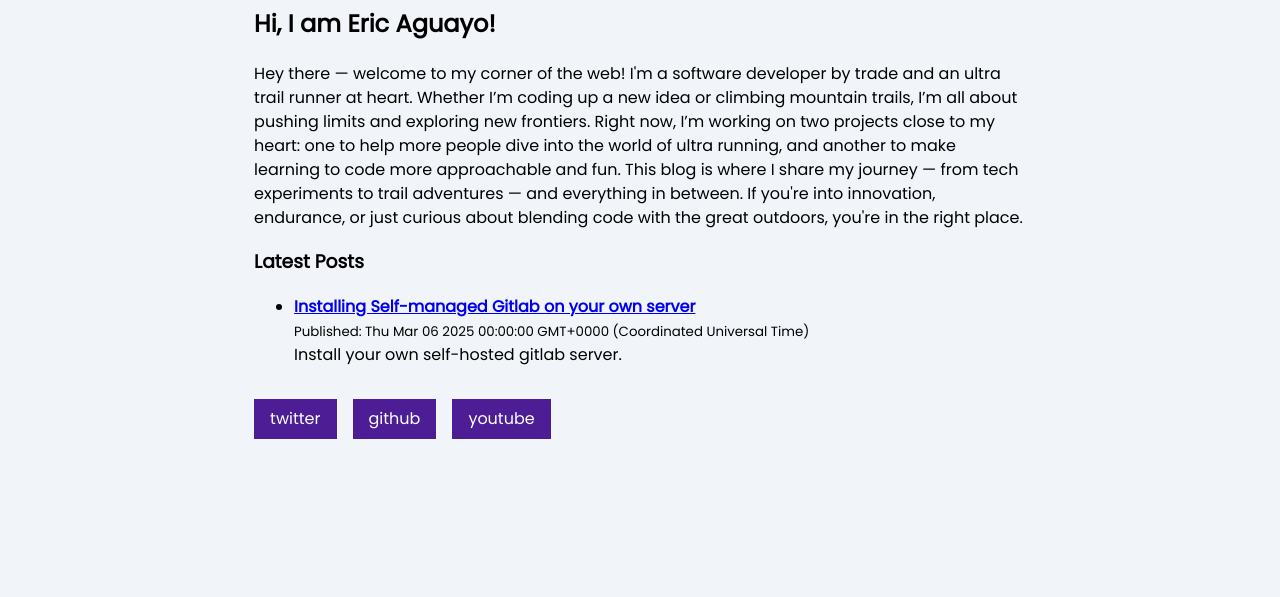
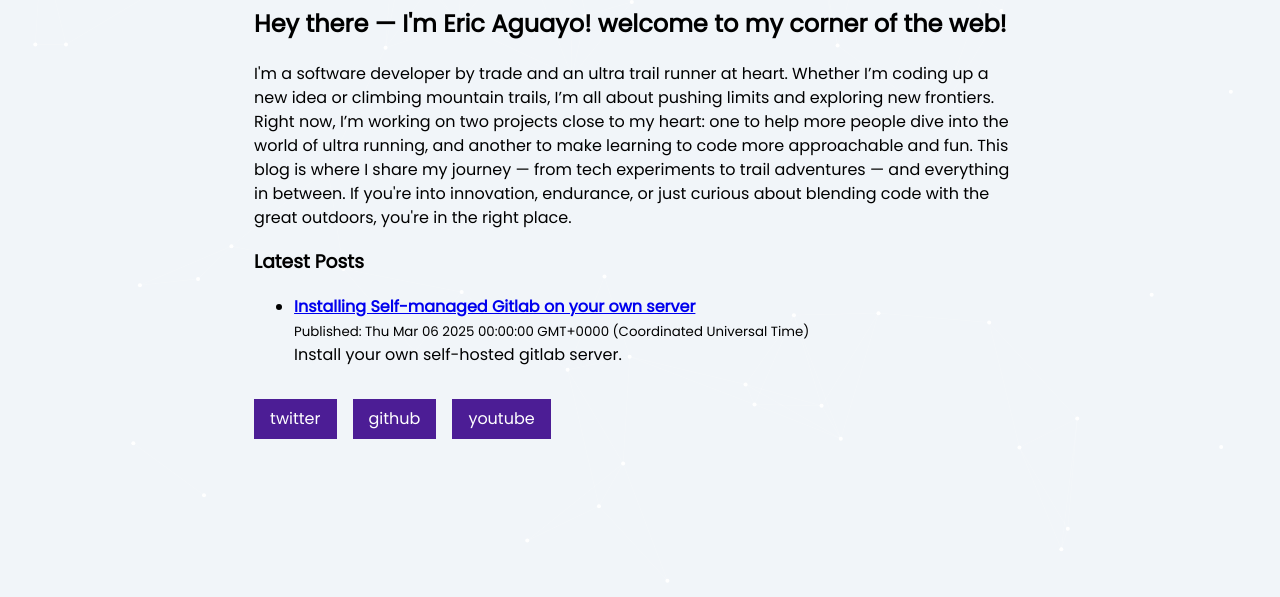
Before and after one commit to ericmaster/ericmaster.github.io, an Astro site: page / in a window 1280 px wide. Shown: the part 203-800 px from the top of the page. Built offline with nearby package versions, Linux system fonts and the light colour scheme; Astro itself is replaced by a stand-in of ours.

Commit message:
Moar Updates!

```diff
--- /dev/null
+++ b/public/assets/constellation.js
@@ -0,0 +1,84 @@
+const canvas = document.getElementById('constellation-bg');
+const ctx = canvas.getContext('2d');
+let width = window.innerWidth;
+let height = window.innerHeight;
+canvas.width = width;
+canvas.height = height;
+
+const STAR_COUNT = 60;
+const STAR_RADIUS = 2;
+const LINE_DISTANCE = 140;
+const stars = [];
+
+function random(min, max) {
+  return Math.random() * (max - min) + min;
+}
+
+function createStars() {
+  for (let i = 0; i < STAR_COUNT; i++) {
+    stars.push({
+      x: random(0, width),
+      y: random(0, height),
+      vx: random(-0.3, 0.3),
+      vy: random(-0.3, 0.3)
+    });
+  }
+}
+
+function drawStars() {
+  ctx.clearRect(0, 0, width, height);
+  // Draw lines
+  ctx.save();
+  ctx.strokeStyle = 'rgba(255,255,255,0.15)';
+  ctx.lineWidth = 1;
+  for (let i = 0; i < STAR_COUNT; i++) {
+    for (let j = i + 1; j < STAR_COUNT; j++) {
+      const dx = stars[i].x - stars[j].x;
+      const dy = stars[i].y - stars[j].y;
+      const dist = Math.sqrt(dx * dx + dy * dy);
+      if (dist < LINE_DISTANCE) {
+        ctx.beginPath();
+        ctx.moveTo(stars[i].x, stars[i].y);
+        ctx.lineTo(stars[j].x, stars[j].y);
+        ctx.stroke();
+      }
+    }
+  }
+  ctx.restore();
+  // Draw stars
+  ctx.save();
+  ctx.fillStyle = '#fff';
+  for (let i = 0; i < STAR_COUNT; i++) {
+    ctx.beginPath();
+    ctx.arc(stars[i].x, stars[i].y, STAR_RADIUS, 0, Math.PI * 2);
+    ctx.fill();
+  }
+  ctx.restore();
+}
+
+function animateStars() {
+  for (let i = 0; i < STAR_COUNT; i++) {
+    stars[i].x += stars[i].vx;
+    stars[i].y += stars[i].vy;
+    // Bounce off edges
+    if (stars[i].x < 0 || stars[i].x > width) stars[i].vx *= -1;
+    if (stars[i].y < 0 || stars[i].y > height) stars[i].vy *= -1;
+  }
+}
+
+function loop() {
+  drawStars();
+  animateStars();
+  requestAnimationFrame(loop);
+}
+
+function resize() {
+  width = window.innerWidth;
+  height = window.innerHeight;
+  canvas.width = width;
+  canvas.height = height;
+}
+
+window.addEventListener('resize', resize);
+createStars();
+loop();
--- a/src/components/LatestPosts.astro
+++ b/src/components/LatestPosts.astro
@@ -1,20 +1,75 @@
 ---
-// Props: posts: Array<{ title: string, pubDate: string, description: string, url: string }>
-const { posts } = Astro.props;
+// Automatically import all markdown posts from the posts folder
+const allPosts = Object.entries(
+  await import.meta.glob("../pages/posts/*.md", { eager: true })
+).map(([filePath, post]) => {
+  // Defensive: ensure post is an object and has frontmatter
+  if (!post || typeof post !== "object" || !("frontmatter" in post))
+    return null;
+  const frontmatter =
+    (post as { frontmatter?: Record<string, any> }).frontmatter || {};
+  if ("published" in frontmatter && frontmatter.published === false)
+    return null;
+  const fileName = filePath.split("/").pop() || "";
+  return {
+    title: "title" in frontmatter ? frontmatter.title : fileName,
+    pubDate:
+      "pubDate" in frontmatter
+        ? frontmatter.pubDate
+        : "date" in frontmatter
+          ? frontmatter.date
+          : "",
+    description: "description" in frontmatter ? frontmatter.description : "",
+    url: `/posts/${fileName.replace(/\.md$/, "")}`,
+  };
+});
+const latestPosts = (
+  allPosts as Array<{
+    title: string;
+    pubDate: string;
+    description: string;
+    url: string;
+  } | null>
+)
+  .filter(
+    (
+      p
+    ): p is {
+      title: string;
+      pubDate: string;
+      description: string;
+      url: string;
+    } => p !== null
+  )
+  .sort((a, b) =>
+    b && a && b.pubDate && a.pubDate ? b.pubDate.localeCompare(a.pubDate) : 0
+  )
+  .slice(0, 5);
 ---
+
 <section>
   <h3>Latest Posts</h3>
   <ul>
-    {posts.length === 0 ? (
+    {
+      latestPosts.length === 0 ? (
         <li>No posts yet.</li>
       ) : (
-      posts.map(post => (
+        latestPosts.map((post) => (
           <li>
-          <a href={post.url}><strong>{post.title}</strong></a><br />
-          <small>Published: {post.pubDate}</small><br />
+            <>
+              <a href={post.url}>
+                <strong>{post.title}</strong>
+              </a>
+              <br />
+            </>
+            <>
+              <small>Published: {post.pubDate}</small>
+              <br />
+            </>
             <span>{post.description}</span>
           </li>
         ))
-    )}
+      )
+    }
   </ul>
 </section>
--- a/src/layouts/BaseLayout.astro
+++ b/src/layouts/BaseLayout.astro
@@ -14,6 +14,7 @@ const { pageTitle } = Astro.props;
     <title>Eric Aguayo (Ericmaster) | {pageTitle}</title>
   </head>
   <body>
+    <canvas id="constellation-bg" style="position:fixed;top:0;left:0;width:100vw;height:100vh;z-index:-1;"></canvas>
     <Header />
     <h1>{pageTitle}</h1>
     <slot />
@@ -21,5 +22,6 @@ const { pageTitle } = Astro.props;
     <script>
       import "../scripts/menu.js";
     </script>
+    <script src="/assets/constellation.js" is:inline></script>
   </body>
 </html>
--- a/src/layouts/MarkdownPostLayout.astro
+++ b/src/layouts/MarkdownPostLayout.astro
@@ -23,22 +23,3 @@ const { frontmatter } = Astro.props;
 
   <slot />
 </BaseLayout>
-<style>
-  a {
-    color: #00539f;
-  }
-
-  .tags {
-    display: flex;
-    flex-wrap: wrap;
-  }
-
-  .tag {
-    margin: 0.25em;
-    border: dotted 1px #a1a1a1;
-    border-radius: 0.5em;
-    padding: 0.5em 1em;
-    font-size: 1.15em;
-    background-color: #f8fcfd;
-  }
-</style>
--- a/src/pages/index.astro
+++ b/src/pages/index.astro
@@ -2,52 +2,20 @@
 import BaseLayout from "../layouts/BaseLayout.astro";
 import LatestPosts from "../components/LatestPosts.astro";
 const pageTitle = "Home";
-
-// Automatically import all markdown posts from the posts folder
-const allPostImports = Object.entries(
-  await import.meta.glob("./posts/*.md", { eager: true })
-);
-const allPosts = allPostImports
-  .map(([filePath, post]) => {
-    // Defensive: ensure post is an object and has frontmatter
-    if (!post || typeof post !== "object" || !("frontmatter" in post))
-      return null;
-    const frontmatter =
-      (post as { frontmatter?: Record<string, any> }).frontmatter || {};
-    if ("published" in frontmatter && frontmatter.published === false)
-      return null;
-    const fileName = filePath.split("/").pop() || "";
-    return {
-      title: "title" in frontmatter ? frontmatter.title : fileName,
-      pubDate:
-        "pubDate" in frontmatter
-          ? frontmatter.pubDate
-          : "date" in frontmatter
-            ? frontmatter.date
-            : "",
-      description: "description" in frontmatter ? frontmatter.description : "",
-      url: `/posts/${fileName.replace(/\.md$/, "")}`,
-    };
-  })
-  .filter((p) => p !== null)
-  .sort((a, b) =>
-    b && a && b.pubDate && a.pubDate ? b.pubDate.localeCompare(a.pubDate) : 0
-  );
-const latestPosts = allPosts.slice(0, 5);
 ---
 
 <BaseLayout pageTitle={pageTitle}>
-  <h2>Hi, I am Eric Aguayo!</h2>
+  <h2>Hey there — I'm Eric Aguayo! welcome to my corner of the web!</h2>
   <p>
-    Hey there — welcome to my corner of the web! I'm a software developer by
-    trade and an ultra trail runner at heart. Whether I’m coding up a new idea
-    or climbing mountain trails, I’m all about pushing limits and exploring new
-    frontiers. Right now, I’m working on two projects close to my heart: one to
-    help more people dive into the world of ultra running, and another to make
-    learning to code more approachable and fun. This blog is where I share my
-    journey — from tech experiments to trail adventures — and everything in
-    between. If you're into innovation, endurance, or just curious about
-    blending code with the great outdoors, you're in the right place.
+    I'm a software developer by trade and an ultra trail runner at heart.
+    Whether I’m coding up a new idea or climbing mountain trails, I’m all about
+    pushing limits and exploring new frontiers. Right now, I’m working on two
+    projects close to my heart: one to help more people dive into the world of
+    ultra running, and another to make learning to code more approachable and
+    fun. This blog is where I share my journey — from tech experiments to trail
+    adventures — and everything in between. If you're into innovation,
+    endurance, or just curious about blending code with the great outdoors,
+    you're in the right place.
   </p>
-  <LatestPosts posts={latestPosts} />
+  <LatestPosts />
 </BaseLayout>
--- a/src/pages/posts/post-1.md
+++ b/src/pages/posts/post-1.md
@@ -1,4 +1,5 @@
 ---
+layout: ../../layouts/MarkdownPostLayout.astro
 title: 'Installing Self-managed Gitlab on your own server '
 pubDate: 2025-03-06
 description: 'Install your own self-hosted gitlab server.'
@@ -8,9 +9,6 @@ image:
     alt: 'The gitlab logo.'
 tags: ["git", "gitlab", "self-hosted"]
 ---
-# Installing Self-managed GitLab on your own server and setup
-
-Published on: 2025-03-06
 
 ## Introduction
 
--- a/src/styles/global.scss
+++ b/src/styles/global.scss
@@ -1,6 +1,6 @@
 html {
   background-color: #f1f5f9;
-  font-family: 'Poppins', sans-serif;
+  font-family: "Poppins", sans-serif;
 }
 
 body {
@@ -82,6 +82,20 @@ h1 {
   }
 }
 
+.tags {
+  display: flex;
+  flex-wrap: wrap;
+}
+
+.tag {
+  margin: 0.25em;
+  border: dotted 1px #a1a1a1;
+  border-radius: 0.5em;
+  padding: 0.5em 1em;
+  font-size: 1.15em;
+  background-color: #f8fcfd;
+}
+
 html.dark {
   background-color: #0d192a;
   color: #fff;
@@ -93,4 +107,10 @@ html.dark {
   a {
     color: #fff;
   }
+
+  .tag {
+    a {
+      color: #0d192a;
+    }
+  }
 }
```
Also changed, not shown: src/components/BlogPost.astro (+15 -2 lines), src/pages/blog.astro (+8 -2 lines), 1 other file. Lines whose indentation alone changed are shown as unchanged.
